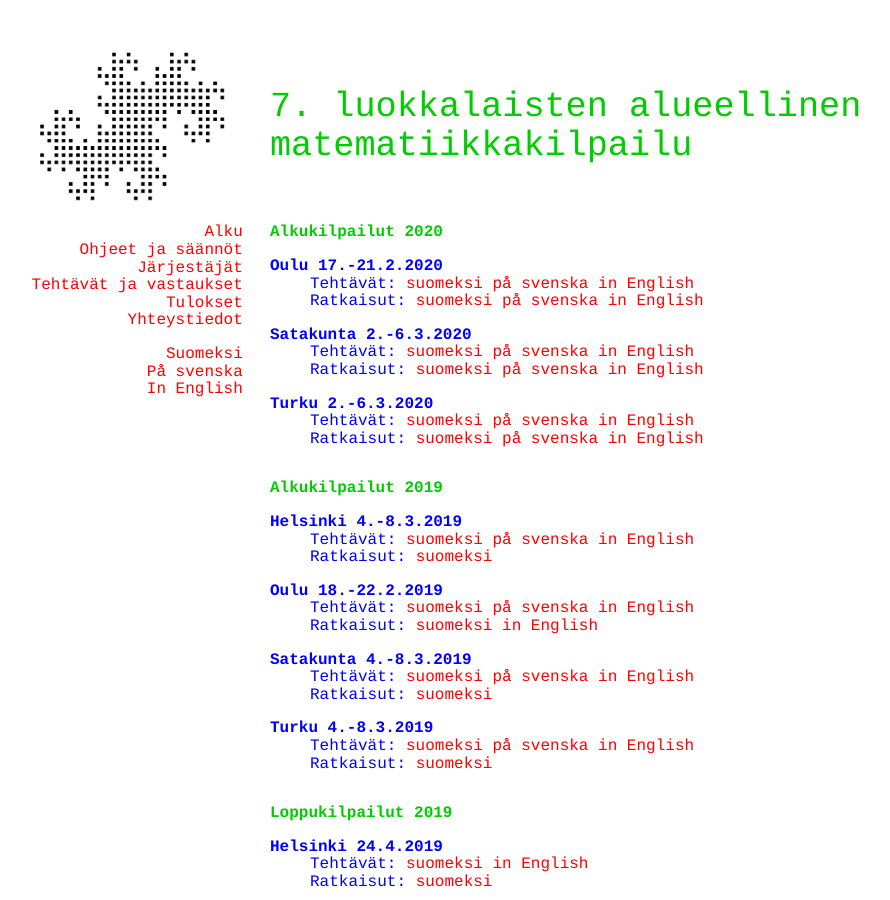
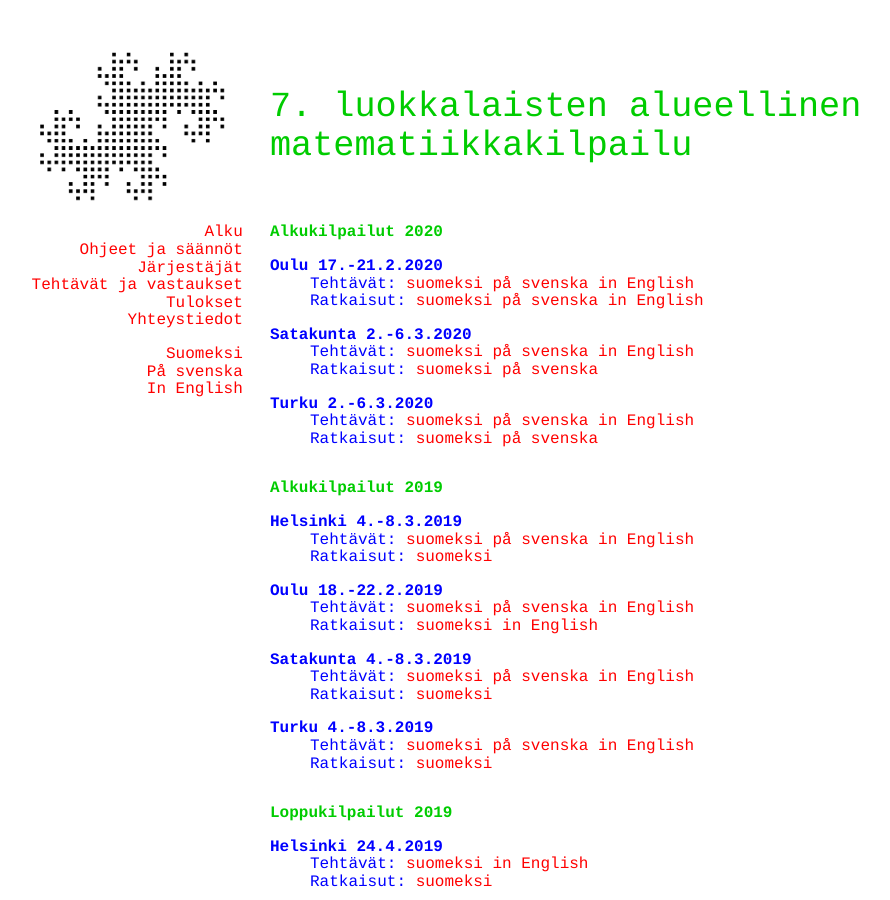
Before and after one commit to matematiikkakilpailut/matematiikkakilpailut.github.io, a Jekyll site: the page built from seiskat/tehtavat.html, in a window 1280 px wide and 900 px high. Shown: the whole window, without its empty margins (50-940 px from the left). Built offline with Jekyll 4.4.1, drawn with Linux system fonts in a browser that asks for light colours.

Commit message:
Update tehtavat.html
Turussa ja Satakunnassa ei ole ratkaisuja englanniksi

```diff
--- a/seiskat/tehtavat.html
+++ b/seiskat/tehtavat.html
@@ -27,7 +27,6 @@ Teht&auml;v&auml;t ja ratkaisut ilmestyv&auml;t t&auml;lle sivulle kilpailun j&a
   <dd>Ratkaisut:
     <a href="./2020/s_r.pdf">suomeksi</a>
     <a href="./2020/s_sv_r.pdf">p&aring; svenska</a>
-    <a href="./2020/s_en_r.pdf">in English</a>
   </dd>
   <dt>Turku 2.-6.3.2020</dt>
   <dd>Teht&auml;v&auml;t:
@@ -38,7 +37,6 @@ Teht&auml;v&auml;t ja ratkaisut ilmestyv&auml;t t&auml;lle sivulle kilpailun j&a
   <dd>Ratkaisut:
     <a href="./2020/t_r.pdf">suomeksi</a>
     <a href="./2020/t_sv_r.pdf">p&aring; svenska</a>
-    <a href="./2020/t_en_r.pdf">in English</a>
   </dd>
 </dl>
 
```
